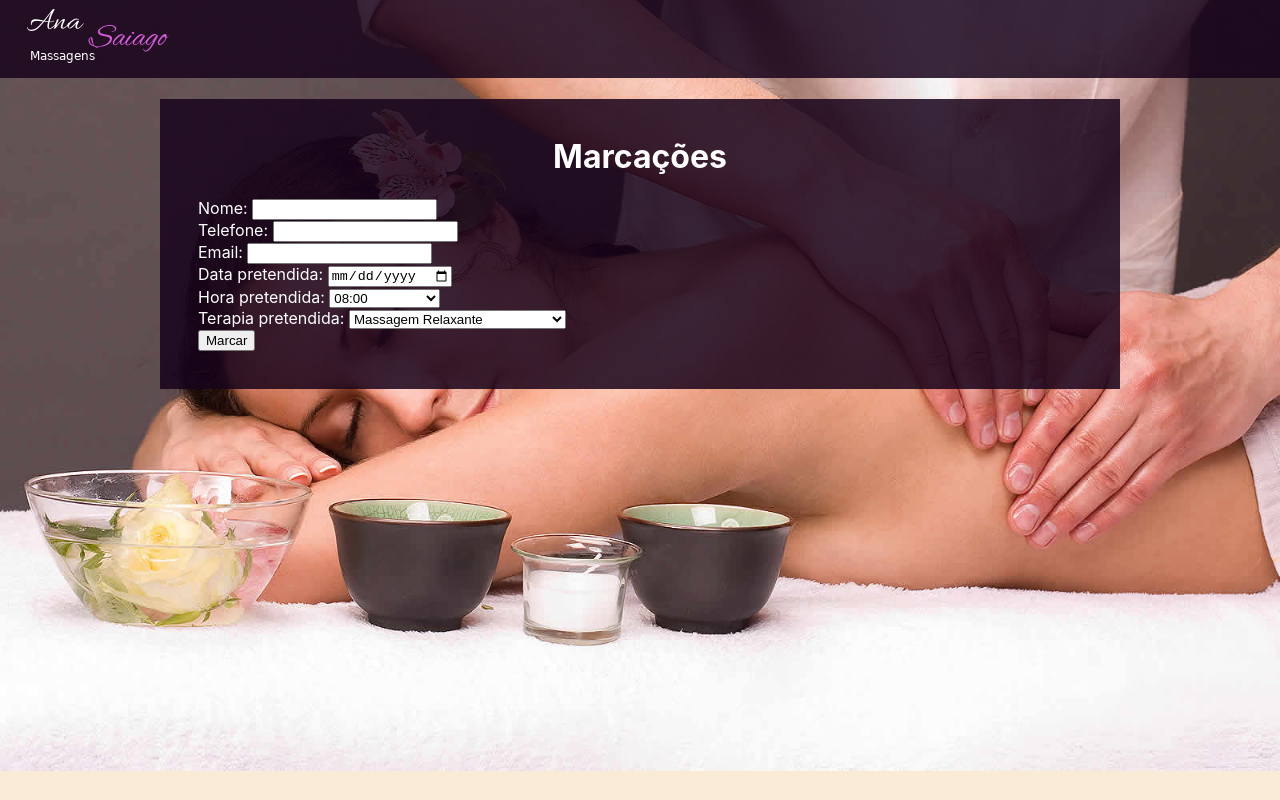
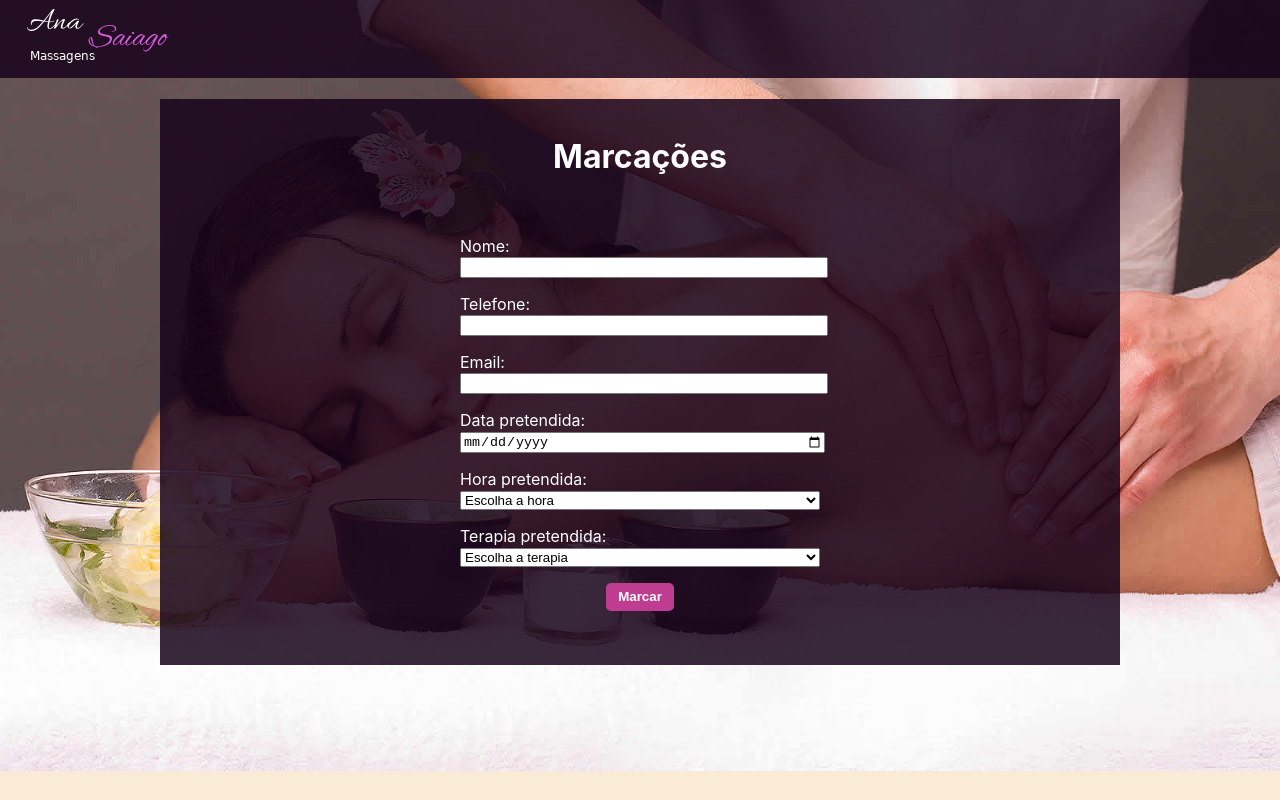
Before and after one commit to Barbosabyte/formacao_UFCD10190, a React (Create React App) app in the folder marcacoes/: page / in a window 1280 px wide. Built offline with nearby package versions, Linux system fonts and the light colour scheme.

Commit message:
melhora a apresentacao

```diff
--- a/marcacoes/src/componentes/Form.css
+++ b/marcacoes/src/componentes/Form.css
@@ -1,3 +1,43 @@
+.formBody {
+  width: 75%;
+  margin: auto;
+  display: flex;
+  align-items: center;
+  justify-content: center;
+}
 form {
-  padding: 0 38px 38px;
+  padding: 38px;
+  width: 50%;
 }
+
+label {
+  display: block;
+  margin-bottom: 1em;
+}
+input,
+select {
+  width: 100%;
+}
+.enviar {
+  text-align: center;
+}
+
+.btn {
+  padding: 6px 12px 7px 12px;
+  background: #be3d91;
+  border-radius: 5px;
+  color: #fff;
+  font-weight: bold;
+  border: 0;
+  margin: auto;
+  width: max-content;
+}
+
+.btn:hover {
+  box-shadow: 3px 3px 20px gray inset;
+}
+
+.btn:active {
+  background: rgba(23, 3, 26, 0.849);
+  box-shadow: 3px 3px 20px gray inset;
+}
--- a/marcacoes/src/componentes/Form.js
+++ b/marcacoes/src/componentes/Form.js
@@ -3,27 +3,24 @@ import "./Form.css";
 function Form() {
   return (
     <>
+      <div className="formBody">
         <form>
           <label className="nome">
             Nome: <input type="text" required />
           </label>
-        <br />
           <label className="telefone">
             Telefone: <input type="tel" required />
           </label>
-        <br />
           <label className="email">
             Email: <input type="email" />
           </label>
-        <br />
           <label className="data">
             Data pretendida: <input type="date"></input>
           </label>
-        <br />
           <label className="hora">
             Hora pretendida:{" "}
             <select>
-            <option disabled defaultValue="">
+              <option selected disabled>
                 Escolha a hora
               </option>
               <option value="08:00">08:00</option>
@@ -41,11 +38,10 @@ function Form() {
               <option value="20:00">20:00</option>
             </select>
           </label>
-        <br />
           <label className="terapia">
             Terapia pretendida:{" "}
             <select>
-            <option disabled defaultValue="">
+              <option disabled selected>
                 Escolha a terapia
               </option>
               <option value="relaxante">Massagem Relaxante</option>
@@ -59,11 +55,11 @@ function Form() {
               <option value="herbalismo">Aconselhamento por Herbalista</option>
             </select>
           </label>
-        <br />
           <label className="enviar">
-          <input type="submit" value="Marcar" />
+            <input className="btn" type="submit" value="Marcar" />
           </label>
         </form>
+      </div>
     </>
   );
 }
```
Lines whose indentation alone changed are shown as unchanged.
